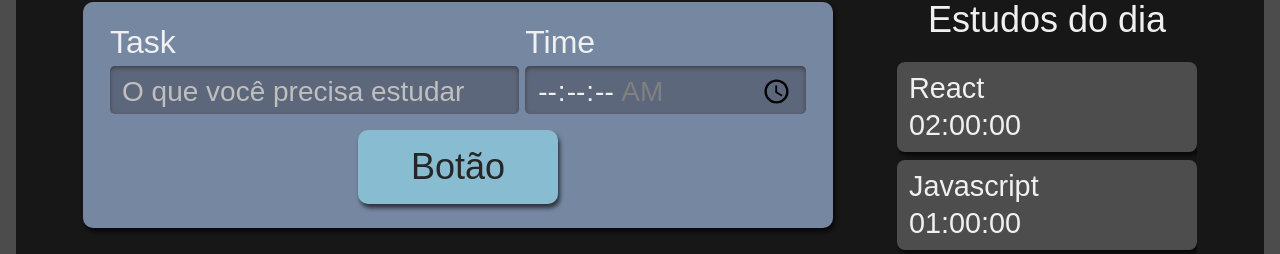
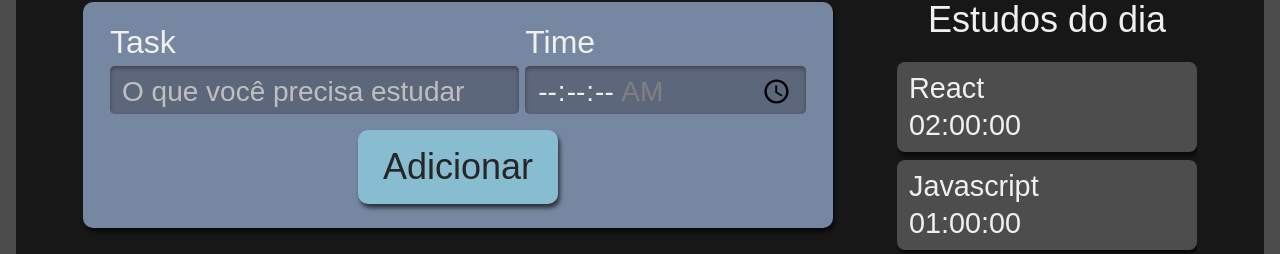
Before and after one commit to RenanTRS/studies, a React (Vite) app: page / in a window 1280 px wide. Shown: the part 270-524 px from the top of the page. Built offline with nearby package versions, Linux system fonts and the light colour scheme.

Commit message:
Type for button

```diff
--- a/src/components/Button/index.tsx
+++ b/src/components/Button/index.tsx
@@ -1,6 +1,12 @@
 import style from './Button.module.scss'
-export const Button = () => {
+import {ReactNode} from 'react'
+
+type ButtonProps = {
+    children?: ReactNode;
+}
+
+export const Button = ({children}: ButtonProps) => {
     return (
-        <button className={style.botao}>Botão</button>
+        <button className={style.botao}>{children}</button>
     )
 }
--- a/src/components/Form/index.tsx
+++ b/src/components/Form/index.tsx
@@ -12,7 +12,7 @@
                 <label htmlFor="time">Time</label>
                 <input type="time" id="time" placeholder="" step="1" min="00:00:00" max="01:30:00" required />
             </div>
-            <Button />
+            <Button>Adicionar</Button>
         </form>
     )
 }
```
